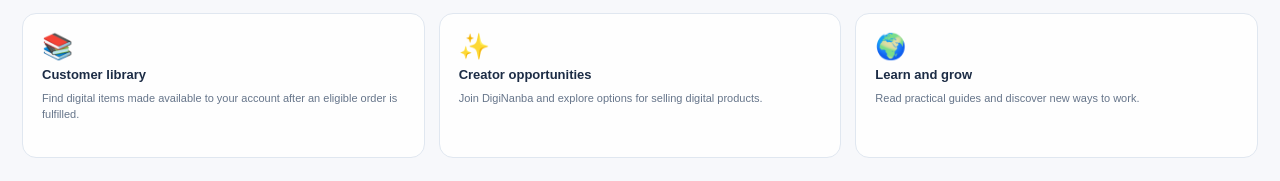
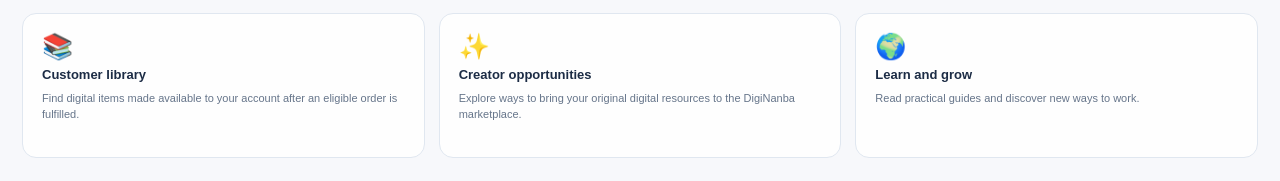
Before and after one commit to agnengineeringselectricals-crypto/diginanba, a Next.js app: page / in a window 1280 px wide. Shown: the part 2911-3092 px from the top of the page. Built offline with nearby package versions, Linux system fonts and the light colour scheme; no server answers; the database is empty.

Commit message:
Stage 7: keep homepage creator messaging customer-facing

```diff
--- a/app/HomePageClient.tsx
+++ b/app/HomePageClient.tsx
@@ -287,7 +287,7 @@ export default function HomePageClient({ initialProducts }: Props) {
           <Link href="/explore"><span>ⓘ</span><strong>Review product details</strong><small>Check descriptions, prices and product information before choosing.</small></Link>
           <Link href="/account/orders"><span>🧾</span><strong>Orders & purchases</strong><small>View your order history from your signed-in account.</small></Link>
           <Link href="/account/library"><span>📚</span><strong>Customer library</strong><small>Find digital items made available to your account after an eligible order is fulfilled.</small></Link>
-          <Link href="/signup"><span>✨</span><strong>Creator opportunities</strong><small>Join DigiNanba and explore options for selling digital products.</small></Link>
+          <Link href="/signup"><span>✨</span><strong>Creator opportunities</strong><small>Explore ways to bring your original digital resources to the DigiNanba marketplace.</small></Link>
           <Link href="/guides"><span>🌍</span><strong>Learn and grow</strong><small>Read practical guides and discover new ways to work.</small></Link>
         </div>
       </div></section>
```
